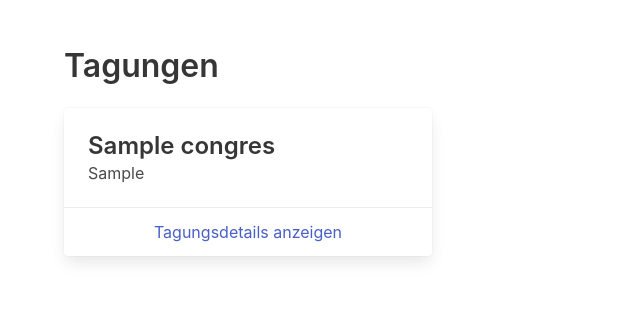
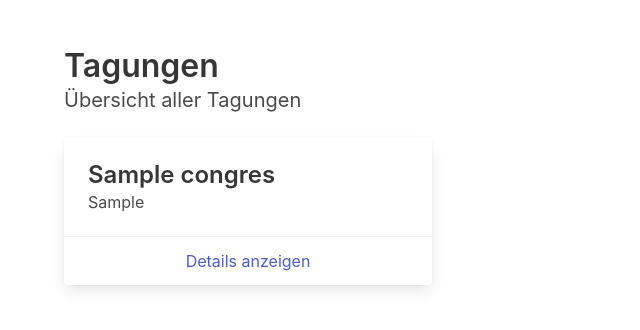
Before and after one commit to timptner/fatama, a Django app: page /congresses/congresses/ in a window 1280 px wide. Shown: the part 52-382 px from the top of the page, without its empty margins (0-640 px from the left). Run offline with Django 5.2, Linux system fonts and the light colour scheme; a user stored in the database is signed in; tables that the repository leaves empty hold one stand-in row (values such as "Sample post").

Commit message:
Fix typo; Add subtitle

```diff
--- a/congresses/templates/congresses/congress_list.html
+++ b/congresses/templates/congresses/congress_list.html
@@ -1,9 +1,14 @@
 {% extends 'fatama/base.html' %}
+
+{% block title %}
+    {{ block.super }} | Tagungen
+{% endblock %}
 
 {% block content %}
     <section class="section">
         <div class="container">
             <h3 class="title">Tagungen</h3>
+            <h5 class="subtitle">Übersicht aller Tagungen</h5>
 
             <div class="columns is-multiline">
                 {% for congress in congress_list %}
@@ -16,7 +21,7 @@
                             <footer class="card-footer">
                                 <a href="{% url 'congresses:congress-detail' congress.pk %}"
                                    class="card-footer-item">
-                                    Tagungsdetails anzeigen
+                                    Details anzeigen
                                 </a>
                             </footer>
                         </div>
@@ -25,7 +30,7 @@
                     <div class="column is-half is-offset-one-quarter">
                         <article class="message is-info">
                             <div class="message-body">
-                                Bisher wurden noch keine Tagungen erstellen.
+                                Es wurden noch keine Tagungen erstellt.
                             </div>
                         </article>
                     </div>
```
